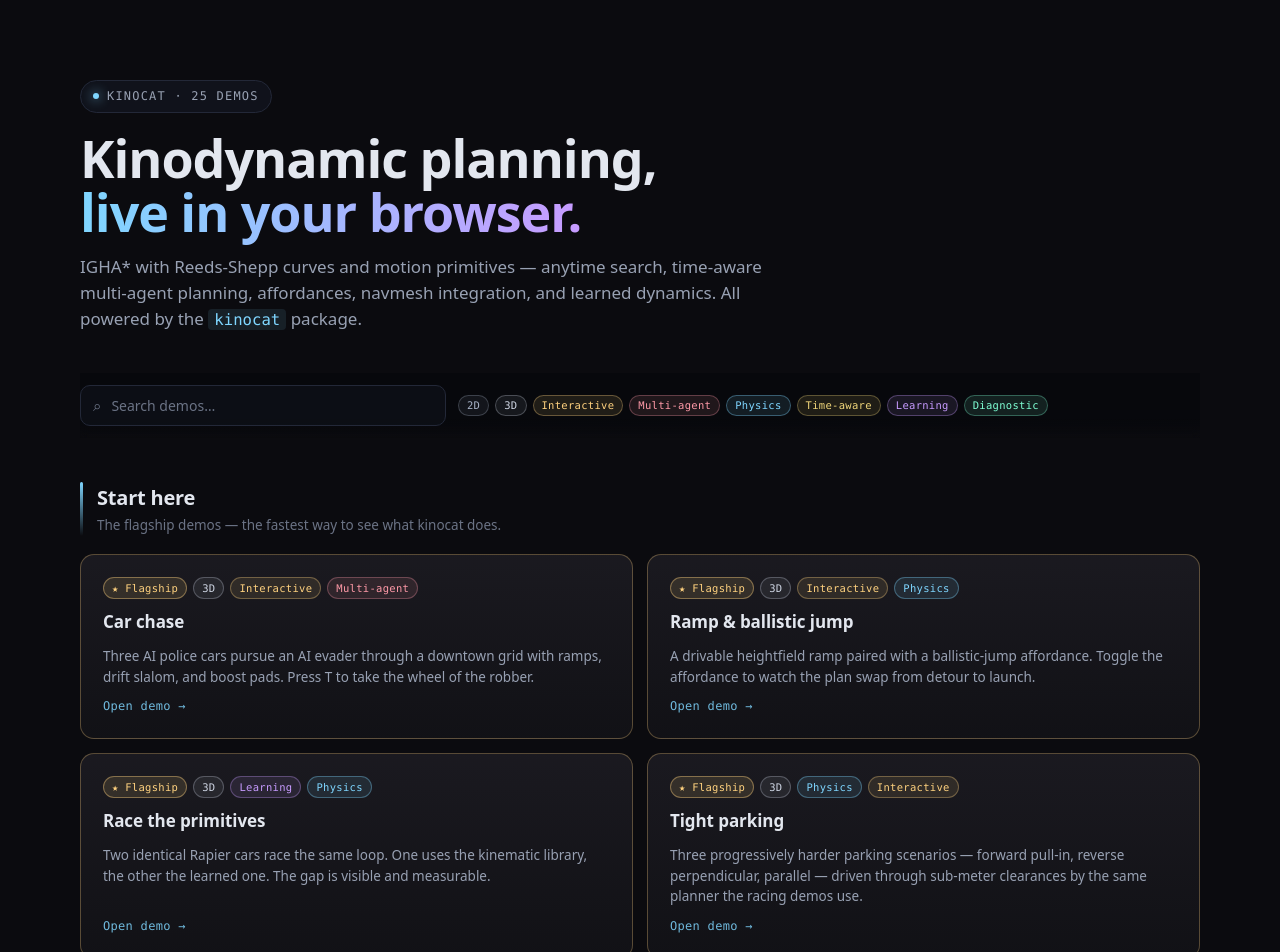
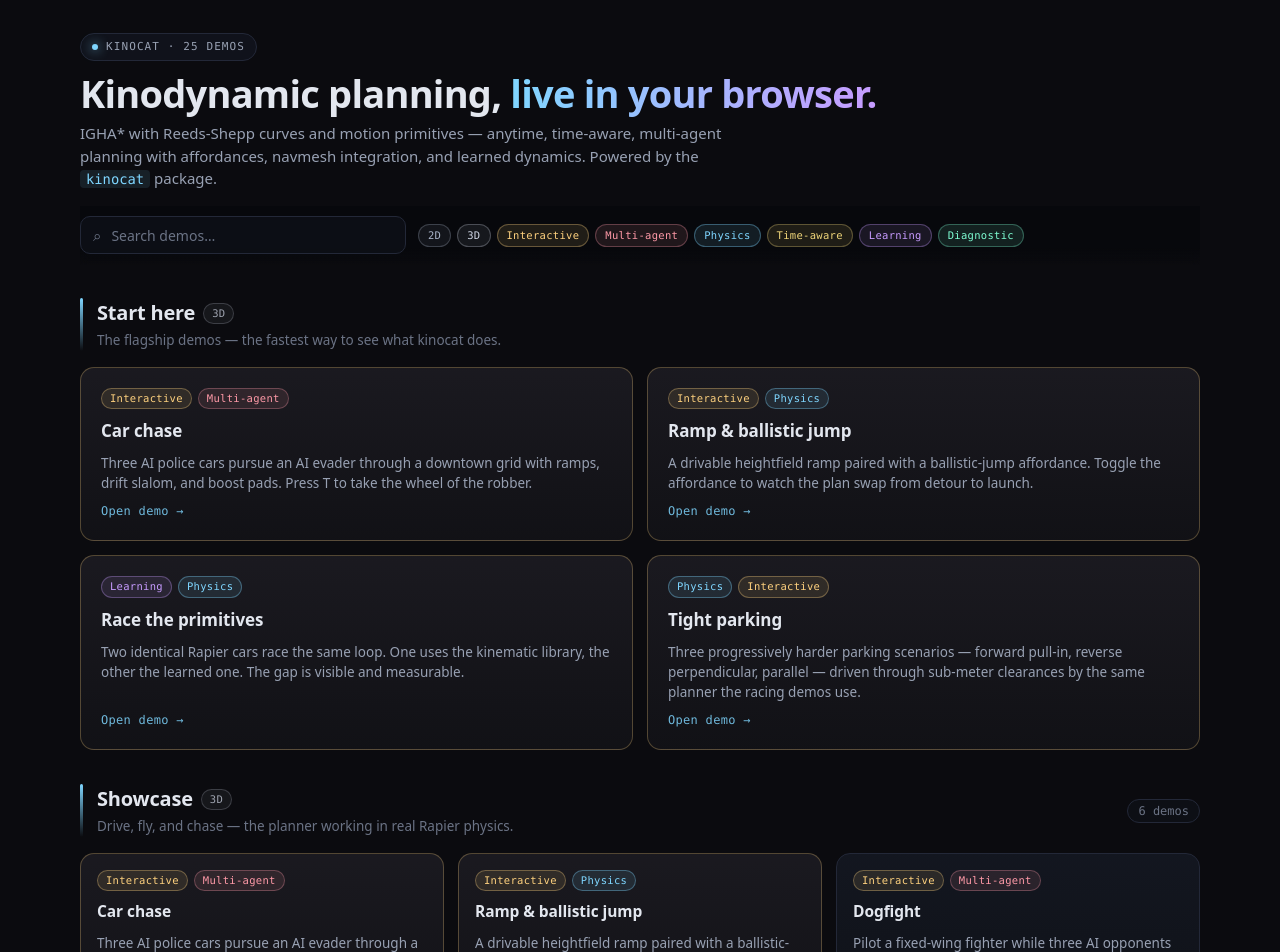
Before and after one commit to Glavin001/kinocat, a Next.js app in the folder demos/: page / in a window 1280 px wide. Shown: the top 952 px of the page. Built offline with nearby package versions, Linux system fonts and the light colour scheme.

Commit message:
Gallery: compress hero, drop redundant flagship badge, hide group-uniform tags
Co-authored-by: Glavin Wiechert <glavin.wiechert@gmail.com>

```diff
--- a/demos/app/page.tsx
+++ b/demos/app/page.tsx
@@ -300,49 +300,84 @@ const ALL_TAGS: readonly Tag[] = [
 ];
 
 const FLAGSHIP_DEMOS = DEMOS.filter((d) => d.level === 'flagship');
-const TOOL_COUNT = DEMOS.filter((d) => d.level === 'tool').length;
+const TOOL_DEMOS = DEMOS.filter((d) => d.category === 'tools');
+const TOOL_COUNT = TOOL_DEMOS.length;
 
-function TagChip({
-  token,
-  active,
-  interactive,
-  onClick,
-}: {
-  token: Tag;
-  active?: boolean;
-  interactive?: boolean;
-  onClick?: () => void;
-}) {
+// Tags shared by every demo in a group are redundant on the cards (the group
+// already communicates them) — we surface those once in the section header and
+// only render the *differentiating* tags on the cards themselves.
+function commonTagsOf(demos: readonly Demo[]): readonly Tag[] {
+  if (demos.length === 0) return [];
+  return ALL_TAGS.filter((t) => demos.every((d) => d.tags.includes(t)));
+}
+
+function TagChip({ token, muted }: { token: Tag; muted?: boolean }) {
   const c = TAG_COLORS[token];
-  const style: React.CSSProperties = {
+  return (
+    <span
+      style={{
         fontSize: 10.5,
         fontFamily: 'ui-monospace, SFMono-Regular, Menlo, monospace',
         letterSpacing: 0.3,
         color: c.fg,
-    background: active ? c.bg.replace(/0\.\d+\)/, '0.22)') : c.bg,
-    border: `1px solid ${active ? c.fg : c.bd}`,
+        background: c.bg,
+        border: `1px solid ${c.bd}`,
         borderRadius: 999,
         padding: '2px 8px',
         whiteSpace: 'nowrap',
-    cursor: interactive ? 'pointer' : 'default',
-    transition: 'background 120ms ease, border-color 120ms ease',
-  };
-  if (interactive) {
+        opacity: muted ? 0.75 : 1,
+      }}
+    >
+      {token}
+    </span>
+  );
+}
+
+function TagFilterChip({
+  token,
+  active,
+  onClick,
+}: {
+  token: Tag;
+  active: boolean;
+  onClick: () => void;
+}) {
+  const c = TAG_COLORS[token];
   return (
     <button
       type="button"
       onClick={onClick}
       aria-pressed={active}
-        style={{ ...style, lineHeight: 1.5 }}
+      style={{
+        fontSize: 10.5,
+        fontFamily: 'ui-monospace, SFMono-Regular, Menlo, monospace',
+        letterSpacing: 0.3,
+        color: c.fg,
+        background: active ? c.bg.replace(/0\.\d+\)/, '0.24)') : c.bg,
+        border: `1px solid ${active ? c.fg : c.bd}`,
+        borderRadius: 999,
+        padding: '3px 9px',
+        lineHeight: 1.4,
+        whiteSpace: 'nowrap',
+        cursor: 'pointer',
+        transition: 'background 120ms ease, border-color 120ms ease',
+      }}
     >
       {token}
     </button>
   );
 }
-  return <span style={style}>{token}</span>;
-}
 
-function DemoCard({ demo, featured = false }: { demo: Demo; featured?: boolean }) {
+function DemoCard({
+  demo,
+  featured = false,
+  hiddenTags,
+}: {
+  demo: Demo;
+  featured?: boolean;
+  hiddenTags?: readonly Tag[];
+}) {
+  const visibleTags = hiddenTags ? demo.tags.filter((t) => !hiddenTags.includes(t)) : demo.tags;
   return (
     <Link
       href={demo.href}
@@ -350,16 +385,61 @@ function DemoCard({ demo, featured = false }: { demo: Demo; featured?: boolean }
       data-featured={featured ? 'true' : undefined}
       data-flagship={demo.level === 'flagship' ? 'true' : undefined}
     >
+      {visibleTags.length > 0 && (
         <div className="kc-card-tags">
-        {demo.level === 'flagship' && <span className="kc-flag">★ Flagship</span>}
-        {demo.tags.map((t) => (
+          {visibleTags.map((t) => (
             <TagChip key={t} token={t} />
           ))}
         </div>
+      )}
       <h3 className="kc-card-title">{demo.title}</h3>
       <p className="kc-card-desc">{demo.desc}</p>
       <span className="kc-card-cta">Open demo →</span>
     </Link>
+  );
+}
+
+function DemoSection({
+  id,
+  heading,
+  blurb,
+  demos,
+  featured = false,
+  showCount = true,
+}: {
+  id?: string;
+  heading: string;
+  blurb: string;
+  demos: readonly Demo[];
+  featured?: boolean;
+  showCount?: boolean;
+}) {
+  const common = commonTagsOf(demos);
+  return (
+    <section id={id} className="kc-section">
+      <header className="kc-section-header">
+        <div className="kc-section-bar" aria-hidden />
+        <div className="kc-section-headtext">
+          <div className="kc-section-titlerow">
+            <h2 className="kc-section-heading">{heading}</h2>
+            {common.map((t) => (
+              <TagChip key={t} token={t} muted />
+            ))}
+          </div>
+          <p className="kc-section-blurb">{blurb}</p>
+        </div>
+        {showCount && (
+          <span className="kc-section-count">
+            {demos.length} {demos.length === 1 ? 'demo' : 'demos'}
+          </span>
+        )}
+      </header>
+      <div className={featured ? 'kc-grid kc-grid-showcase' : 'kc-grid kc-grid-compact'}>
+        {demos.map((d) => (
+          <DemoCard key={d.href} demo={d} featured={featured} hiddenTags={common} />
+        ))}
+      </div>
+    </section>
   );
 }
 
@@ -406,14 +486,13 @@ export default function Home() {
             <span className="kc-dot" /> kinocat · {DEMOS.length} demos
           </div>
           <h1 className="kc-title">
-            Kinodynamic planning,
-            <br />
+            Kinodynamic planning,{' '}
             <span className="kc-title-accent">live in your browser.</span>
           </h1>
           <p className="kc-lede">
-            IGHA* with Reeds-Shepp curves and motion primitives — anytime
-            search, time-aware multi-agent planning, affordances, navmesh
-            integration, and learned dynamics. All powered by the{' '}
+            IGHA* with Reeds-Shepp curves and motion primitives — anytime,
+            time-aware, multi-agent planning with affordances, navmesh
+            integration, and learned dynamics. Powered by the{' '}
             <code className="kc-code">kinocat</code> package.
           </p>
         </header>
@@ -435,10 +514,9 @@ export default function Home() {
           </div>
           <div className="kc-facets" role="group" aria-label="Filter by tag">
             {ALL_TAGS.map((t) => (
-              <TagChip
+              <TagFilterChip
                 key={t}
                 token={t}
-                interactive
                 active={activeTags.includes(t)}
                 onClick={() => toggleTag(t)}
               />
@@ -455,8 +533,10 @@ export default function Home() {
           <section className="kc-section" aria-label="Search results">
             <header className="kc-section-header">
               <div className="kc-section-bar" aria-hidden />
-              <div>
+              <div className="kc-section-headtext">
+                <div className="kc-section-titlerow">
                   <h2 className="kc-section-heading">Results</h2>
+                </div>
                 <p className="kc-section-blurb">
                   {filtered.length} {filtered.length === 1 ? 'demo matches' : 'demos match'} your
                   filters.
@@ -471,52 +551,38 @@ export default function Home() {
               </div>
             ) : (
               <p className="kc-empty">
-                No demos match. <button type="button" className="kc-clear" onClick={clearFilters}>Clear filters</button>
+                No demos match.{' '}
+                <button type="button" className="kc-clear" onClick={clearFilters}>
+                  Clear filters
+                </button>
               </p>
             )}
           </section>
         ) : (
           <>
-            {/* Start here: the flagship demos, given the most prominence. */}
-            <section className="kc-section" aria-label="Start here">
-              <header className="kc-section-header">
-                <div className="kc-section-bar" aria-hidden />
-                <div>
-                  <h2 className="kc-section-heading">Start here</h2>
-                  <p className="kc-section-blurb">
-                    The flagship demos — the fastest way to see what kinocat does.
-                  </p>
-                </div>
-              </header>
-              <div className="kc-grid kc-grid-showcase">
-                {FLAGSHIP_DEMOS.map((d) => (
-                  <DemoCard key={d.href} demo={d} featured />
-                ))}
-              </div>
-            </section>
+            {/* Start here: the flagship demos, given the most prominence.
+                The "Start here" heading already signals importance, so the
+                cards carry no separate "flagship" badge. */}
+            <DemoSection
+              heading="Start here"
+              blurb="The flagship demos — the fastest way to see what kinocat does."
+              demos={FLAGSHIP_DEMOS}
+              featured
+              showCount={false}
+            />
 
             {/* Themed categories, excluding the low-level tools. */}
             {CATEGORIES.filter((c) => c.id !== 'tools').map((cat) => {
               const demos = DEMOS.filter((d) => d.category === cat.id);
               if (demos.length === 0) return null;
               return (
-                <section key={cat.id} id={cat.id} className="kc-section">
-                  <header className="kc-section-header">
-                    <div className="kc-section-bar" aria-hidden />
-                    <div>
-                      <h2 className="kc-section-heading">{cat.heading}</h2>
-                      <p className="kc-section-blurb">{cat.blurb}</p>
-                    </div>
-                    <span className="kc-section-count">
-                      {demos.length} {demos.length === 1 ? 'demo' : 'demos'}
-                    </span>
-                  </header>
-                  <div className="kc-grid kc-grid-compact">
-                    {demos.map((d) => (
-                      <DemoCard key={d.href} demo={d} />
-                    ))}
-                  </div>
-                </section>
+                <DemoSection
+                  key={cat.id}
+                  id={cat.id}
+                  heading={cat.heading}
+                  blurb={cat.blurb}
+                  demos={demos}
+                />
               );
             })}
 
@@ -539,8 +605,8 @@ export default function Home() {
               </button>
               {showTools && (
                 <div className="kc-grid kc-grid-compact kc-tools-grid">
-                  {DEMOS.filter((d) => d.category === 'tools').map((d) => (
-                    <DemoCard key={d.href} demo={d} />
+                  {TOOL_DEMOS.map((d) => (
+                    <DemoCard key={d.href} demo={d} hiddenTags={commonTagsOf(TOOL_DEMOS)} />
                   ))}
                 </div>
               )}
@@ -588,22 +654,22 @@ html, body { background: var(--kc-bg); }
   font-family: ui-sans-serif, system-ui, -apple-system, "Segoe UI", Inter, sans-serif;
   max-width: 1120px;
   margin: 0 auto;
-  padding: clamp(24px, 5vw, 56px) clamp(16px, 4vw, 32px) 80px;
-  line-height: 1.55;
+  padding: clamp(16px, 3vw, 28px) clamp(16px, 4vw, 32px) 72px;
+  line-height: 1.5;
 }
 
-.kc-hero { padding: 24px 0 8px; }
+.kc-hero { padding: 4px 0 0; }
 
 .kc-eyebrow {
   display: inline-flex;
   align-items: center;
   gap: 8px;
   font-family: ui-monospace, SFMono-Regular, Menlo, monospace;
-  font-size: 12px;
-  letter-spacing: 1.2px;
+  font-size: 11px;
+  letter-spacing: 1.1px;
   text-transform: uppercase;
   color: var(--kc-text-dim);
-  padding: 6px 12px;
+  padding: 5px 11px;
   border: 1px solid var(--kc-border);
   background: rgba(20, 24, 35, 0.6);
   border-radius: 999px;
@@ -617,10 +683,10 @@ html, body { background: var(--kc-bg); }
 }
 
 .kc-title {
-  font-size: clamp(32px, 5.5vw, 52px);
-  line-height: 1.05;
+  font-size: clamp(26px, 4vw, 38px);
+  line-height: 1.08;
   letter-spacing: -0.02em;
-  margin: 18px 0 14px;
+  margin: 12px 0 8px;
   font-weight: 600;
 }
 .kc-title-accent {
@@ -632,9 +698,9 @@ html, body { background: var(--kc-bg); }
 
 .kc-lede {
   color: var(--kc-text-dim);
-  font-size: clamp(15px, 1.6vw, 17px);
-  max-width: 720px;
-  margin: 0 0 24px;
+  font-size: clamp(13.5px, 1.4vw, 15px);
+  max-width: 680px;
+  margin: 0;
 }
 .kc-code {
   font-family: ui-monospace, SFMono-Regular, Menlo, monospace;
@@ -653,20 +719,19 @@ html, body { background: var(--kc-bg); }
   display: flex;
   flex-wrap: wrap;
   align-items: center;
-  gap: 12px;
-  margin: 8px 0 8px;
-  padding: 12px 0;
-  background: linear-gradient(180deg, var(--kc-bg) 70%, rgba(7, 8, 12, 0));
+  gap: 10px 12px;
+  margin: 16px 0 4px;
+  padding: 10px 0;
+  background: linear-gradient(180deg, var(--kc-bg) 72%, rgba(7, 8, 12, 0));
   backdrop-filter: blur(4px);
 }
 .kc-search {
   display: inline-flex;
   align-items: center;
   gap: 8px;
-  flex: 1 1 240px;
+  flex: 0 1 300px;
   min-width: 200px;
-  max-width: 340px;
-  padding: 8px 12px;
+  padding: 7px 12px;
   border: 1px solid var(--kc-border);
   border-radius: 10px;
   background: rgba(15, 18, 25, 0.7);
@@ -709,19 +774,26 @@ html, body { background: var(--kc-bg); }
 
 .kc-empty { color: var(--kc-text-dim); font-size: 14px; }
 
-.kc-section { margin-top: 44px; scroll-margin-top: 72px; }
+.kc-section { margin-top: 34px; scroll-margin-top: 68px; }
 
 .kc-section-header {
   display: flex;
   align-items: center;
   gap: 14px;
-  margin-bottom: 18px;
+  margin-bottom: 16px;
 }
 .kc-section-bar {
   width: 3px;
   align-self: stretch;
   background: linear-gradient(180deg, var(--kc-accent), transparent);
   border-radius: 2px;
+}
+.kc-section-headtext { min-width: 0; }
+.kc-section-titlerow {
+  display: flex;
+  align-items: center;
+  flex-wrap: wrap;
+  gap: 8px;
 }
 .kc-section-heading {
   font-size: 20px;
@@ -743,6 +815,7 @@ html, body { background: var(--kc-bg); }
   border-radius: 999px;
   padding: 2px 10px;
   background: rgba(15, 18, 25, 0.7);
+  white-space: nowrap;
 }
 
 .kc-grid { display: grid; gap: 14px; }
@@ -760,8 +833,8 @@ html, body { background: var(--kc-bg); }
   position: relative;
   display: flex;
   flex-direction: column;
-  gap: 10px;
-  padding: 18px;
+  gap: 9px;
+  padding: 16px;
   border: 1px solid var(--kc-border);
   border-radius: 14px;
   background:
@@ -792,27 +865,18 @@ html, body { background: var(--kc-bg); }
   background: linear-gradient(180deg, rgba(24, 30, 44, 0.9), rgba(17, 21, 30, 0.9));
 }
 .kc-card:hover::before { opacity: 1; }
-.kc-card[data-featured="true"] { padding: 22px; }
+.kc-card[data-featured="true"] { padding: 20px; }
 .kc-card[data-featured="true"] .kc-card-title { font-size: 17px; }
+
+/* Flagship cards keep a subtle warm accent (no text badge — the
+   "Start here" heading already conveys their status). */
 .kc-card[data-flagship="true"] {
-  border-color: rgba(255, 210, 127, 0.3);
+  border-color: rgba(255, 210, 127, 0.28);
   background: linear-gradient(180deg, rgba(28, 27, 34, 0.9), rgba(18, 18, 23, 0.9));
 }
 .kc-card[data-flagship="true"]:hover {
   border-color: rgba(255, 210, 127, 0.55);
   box-shadow: 0 12px 40px -16px rgba(255, 210, 127, 0.35), 0 2px 8px rgba(0, 0, 0, 0.4);
-}
-
-.kc-flag {
-  font-family: ui-monospace, SFMono-Regular, Menlo, monospace;
-  font-size: 10.5px;
-  letter-spacing: 0.3px;
-  color: #ffd27f;
-  background: rgba(255, 210, 127, 0.12);
-  border: 1px solid rgba(255, 210, 127, 0.4);
-  border-radius: 999px;
-  padding: 2px 8px;
-  white-space: nowrap;
 }
 
 .kc-card-tags { display: flex; flex-wrap: wrap; gap: 6px; align-items: center; }
@@ -832,7 +896,7 @@ html, body { background: var(--kc-bg); }
   -webkit-box-orient: vertical;
   overflow: hidden;
 }
-.kc-card[data-featured="true"] .kc-card-desc { -webkit-line-clamp: 5; }
+.kc-card[data-featured="true"] .kc-card-desc { -webkit-line-clamp: 4; }
 .kc-card-cta {
   margin-top: auto;
   font-family: ui-monospace, SFMono-Regular, Menlo, monospace;
@@ -845,14 +909,14 @@ html, body { background: var(--kc-bg); }
 .kc-card:hover .kc-card-cta { opacity: 1; transform: translateX(2px); }
 
 /* ── Developer tools (de-emphasized) ─────────────────────────── */
-.kc-section-tools { margin-top: 44px; }
+.kc-section-tools { margin-top: 34px; }
 .kc-tools-toggle {
   display: flex;
   align-items: center;
   gap: 12px;
   width: 100%;
   text-align: left;
-  padding: 14px 16px;
+  padding: 13px 16px;
   border: 1px dashed var(--kc-border);
   border-radius: 12px;
   background: rgba(15, 18, 25, 0.4);
@@ -882,7 +946,7 @@ html, body { background: var(--kc-bg); }
 .kc-tools-grid { margin-top: 14px; }
 
 .kc-footer {
-  margin-top: 64px;
+  margin-top: 56px;
   padding-top: 20px;
   border-top: 1px solid var(--kc-border-soft);
   font-family: ui-monospace, SFMono-Regular, Menlo, monospace;
```
Lines whose indentation alone changed are shown as unchanged.
